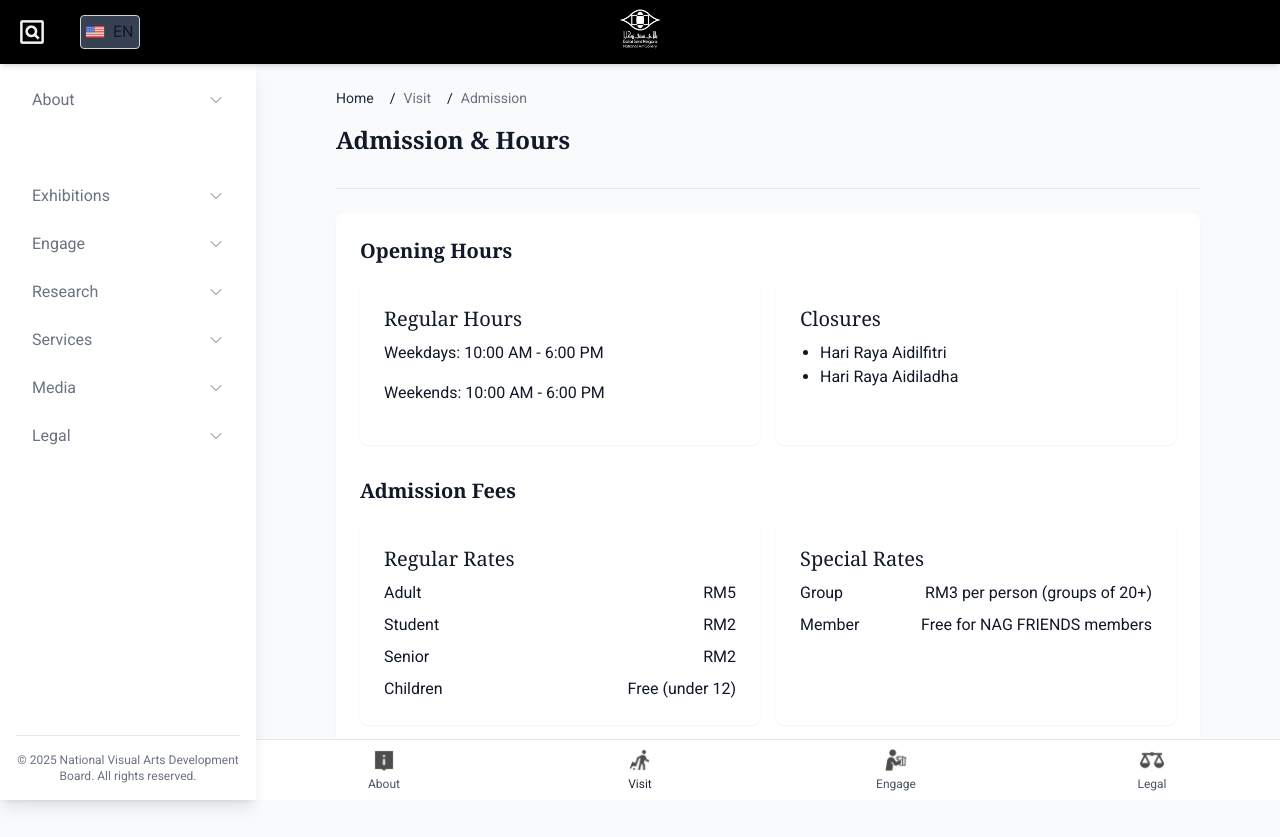
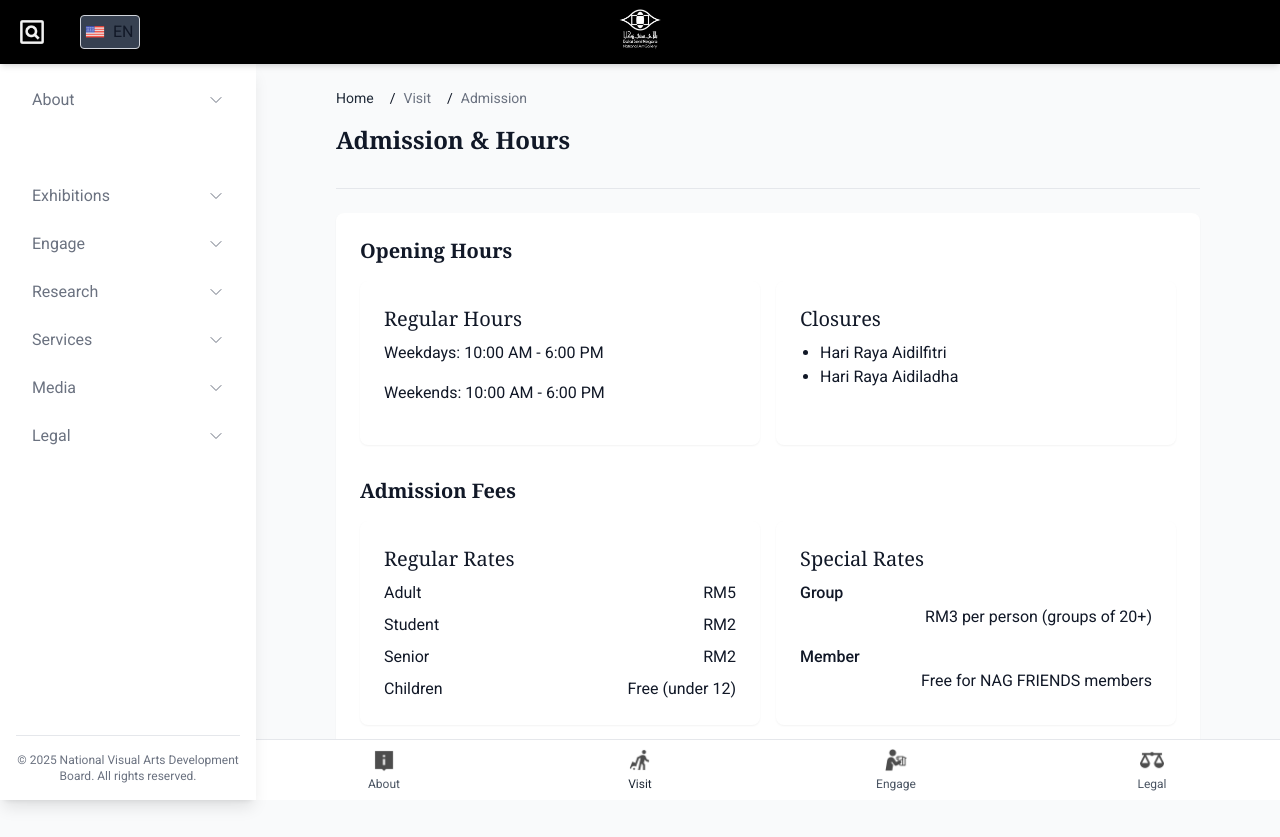
Before and after one commit to Jessy-Chan/HCIAU_Prototype, a React (Vite) app in the folder nvadb-frontend/: page /visit/admission in a window 1280 px wide. Built offline with nearby package versions, Linux system fonts and the light colour scheme.

Commit message:
Update Special Rate table in Admission

```diff
--- a/nvadb-frontend/src/pages/visit/Admission.jsx
+++ b/nvadb-frontend/src/pages/visit/Admission.jsx
@@ -45,13 +45,13 @@ const Admission = () => {
             </Card>
             <Card>
               <h3 className="font-medium mb-2">{admission.fees.special.title}</h3>
-              <ul className="space-y-2">
+              <ul className="space-y-4">
                 {Object.entries(admission.fees.special).map(([key, value]) => {
                   if (key === 'title') return null;
                   return (
-                    <li key={key} className="flex justify-between">
-                      <span className="capitalize">{value.type || key}</span>
-                      <span>{value.price || value}</span>
+                    <li key={key}>
+                      <div className="font-medium capitalize">{value.type || key}</div>
+                      <div className="ml-4 text-right">{value.price || value}</div>
                     </li>
                   );
                 })}
```
